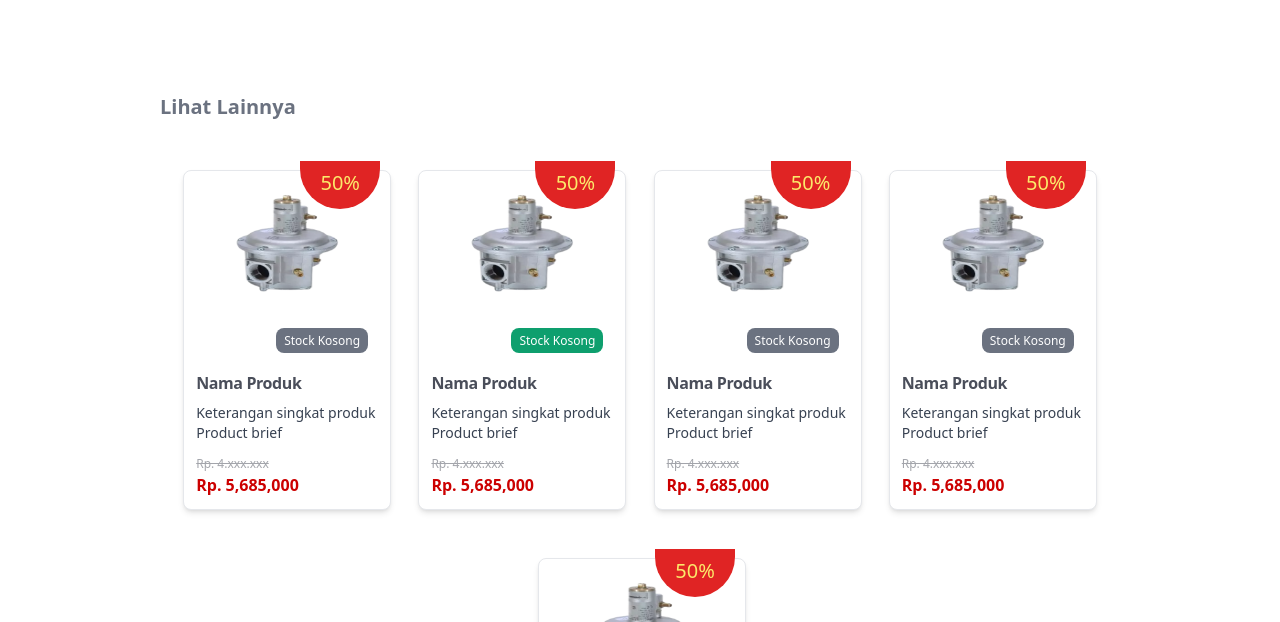
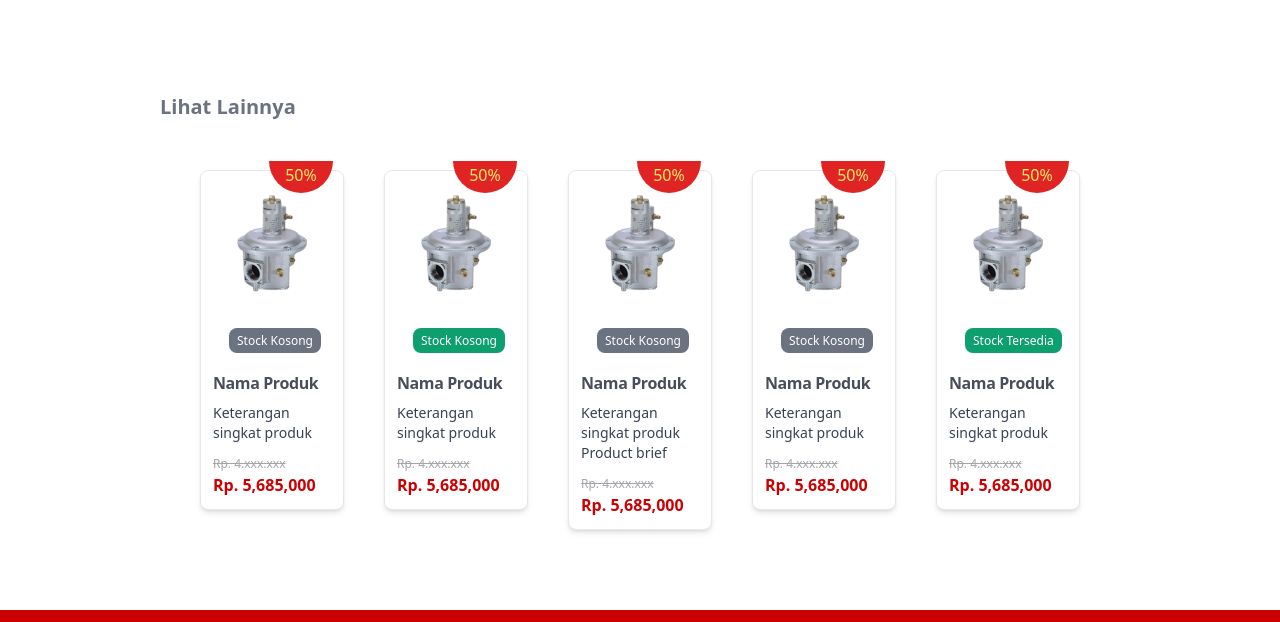
Before and after one commit to alxsteven24/burnerindo, a website: page pages/produk.html in a window 1280 px wide. Shown: the part 810-1432 px from the top of the page. Drawn offline with nearby package versions, Linux system fonts and the light colour scheme.

Commit message:
update: modified lihat selengkapnya section

```diff
--- a/pages/produk.html
+++ b/pages/produk.html
@@ -746,21 +746,21 @@
                 </a>
               </div>
               <div
-                class="kategori-list mt-10 xl:mt-0 2xl:mt-0 flex flex-wrap justify-evenly gap-4 lg:justify-evenly xl:gap-0 xl:space-x-1 xl:space-y-12 2xl:gap-0"
-              >
-                <div
-                  class="relative z-[12] h-full max-w-[9rem] rounded-lg border border-gray-200 bg-white shadow-md dark:border-gray-700 dark:bg-gray-800 lg:h-[23.5rem] lg:max-w-[13rem] xl:mt-12 xl:h-full 2xl:h-auto 2xl:max-w-[16rem]"
+                class="kategori-list mt-10 xl:mt-0 2xl:mt-0 flex flex-wrap justify-evenly gap-4 lg:justify-evenly xl:gap-0 xl:space-x-0 xl:space-y-12 2xl:gap-0"
+              >
+                <div
+                  class="relative z-[12] h-full max-w-[9rem] rounded-lg border border-gray-200 bg-white shadow-md dark:border-gray-700 dark:bg-gray-800 lg:h-[23.5rem] lg:w-[13rem] xl:w-auto xl:mt-12 xl:h-full 2xl:h-auto 2xl:max-w-[16rem]"
                 >
                   <a href="#">
                     <img
-                      class="rounded-t-lg xl:h-[9rem] xl:w-[13rem] 2xl:w-[16rem]"
+                      class="rounded-t-lg xl:h-[9rem] xl:w-auto 2xl:w-[16rem]"
                       src="./../assets/produk-laris.webp"
                       alt=""
                     />
                   </a>
                   <div class="p-2 xl:p-3">
                     <div
-                      class="ml-8 inline items-center rounded-lg bg-gray-500 py-[0.3rem] px-[0.5rem] text-center text-[10px] font-medium text-white sm:ml-[0rem] md:ml-[1rem] lg:ml-[4rem] lg:px-2 lg:text-[12px] xl:ml-[5rem] xl:py-1 2xl:ml-[6rem] 2xl:text-base"
+                      class="ml-8 inline items-center rounded-lg bg-gray-500 py-[0.3rem] px-[0.5rem] text-center text-[10px] font-medium text-white sm:ml-[0rem] md:ml-[1rem] lg:ml-[4rem] lg:px-2 lg:text-[12px] xl:ml-[1rem] xl:py-1 2xl:ml-[6rem] 2xl:text-base"
                       data-translatable
                     >
                       <span>Stock Kosong</span>
@@ -768,14 +768,15 @@
                     </div>
                     <a href="#">
                       <h5
-                        class="mb-2 mt-5 text-xs font-bold tracking-tight text-[#4a4e5a] lg:text-base xl:mt-5 2xl:text-lg"
+                        class="mb-2 mt-5 text-xs font-bold tracking-tight text-[#4a4e5a] lg:text-base xl:text-[16px] xl:mt-5 2xl:text-lg"
                         data-translatable
                       >
                         <span>Nama Produk</span>
                         <span>Product Name</span>
                       </h5>
-                    </a>
-                    <p
+
+                    </a>
+                    <p data-translatable
                     class="mb-3 text-[11px] font-normal text-gray-700 dark:text-gray-400 lg:text-sm 2xl:text-base"
                   >
                     <span>Keterangan singkat produk</span>
@@ -794,7 +795,7 @@
                       </p>
                     </div>
                     <div
-                      class="absolute right-[10px] top-[-5px] z-[2] flex h-[2rem] w-[3rem] items-center justify-center rounded-b-full bg-red-600 px-2 pt-0 pb-1 text-center text-[10px] font-medium text-yellow-200 lg:text-[20px] xl:top-[-10px] xl:h-[3rem] xl:w-[5rem]"
+                      class="absolute right-[10px] top-[-5px] z-[2] flex h-[2rem] w-[3rem] items-center justify-center rounded-b-full bg-red-600 px-2 pt-0 pb-1 text-center text-[10px] font-medium text-yellow-200 lg:text-[20px] xl:text-[16px] xl:top-[-10px] xl:h-[2rem] xl:w-[4rem]"
                       data-translatable
                     >
                       <span>50%</span>
@@ -803,18 +804,18 @@
                   </div>
                 </div>
                 <div
-                  class="relative z-[12] h-full max-w-[9rem] rounded-lg border border-gray-200 bg-white shadow-md dark:border-gray-700 dark:bg-gray-800 lg:h-[23.5rem] lg:max-w-[13rem] xl:h-full 2xl:h-auto 2xl:max-w-[16rem]"
+                  class="relative z-[12] h-full max-w-[9rem] rounded-lg border border-gray-200 bg-white shadow-md dark:border-gray-700 dark:bg-gray-800 lg:h-[23.5rem] lg:w-[13rem] xl:w-auto xl:h-full 2xl:h-auto 2xl:max-w-[16rem]"
                 >
                   <a href="#">
                     <img
-                      class="rounded-t-lg xl:h-[9rem] xl:w-[13rem] 2xl:w-[16rem]"
+                      class="rounded-t-lg xl:h-[9rem] xl:w-auto 2xl:w-[16rem]"
                       src="./../assets/produk-laris.webp"
                       alt=""
                     />
                   </a>
                   <div class="p-2 xl:p-3">
                     <div
-                      class="ml-8 inline items-center rounded-lg bg-green-500 py-[0.3rem] px-[0.5rem] px-3 text-center text-[10px] font-medium text-white sm:ml-[0rem] md:ml-[1rem] lg:ml-[4rem] lg:px-2 lg:text-[12px] xl:ml-[5rem] xl:py-1 2xl:ml-[6rem] 2xl:text-base"
+                      class="ml-8 inline items-center rounded-lg bg-green-500 py-[0.3rem] px-[0.5rem] px-3 text-center text-[10px] font-medium text-white sm:ml-[0rem] md:ml-[1rem] lg:ml-[4rem] lg:px-2 lg:text-[12px] xl:ml-[1rem] xl:py-1 2xl:ml-[6rem] 2xl:text-base"
                       data-translatable
                     >
                       <span>Stock Kosong</span>
@@ -822,14 +823,16 @@
                     </div>
                     <a href="#">
                       <h5
-                        class="mb-2 mt-5 text-xs font-bold tracking-tight text-[#4a4e5a] lg:text-base xl:mt-5 2xl:text-lg"
+                        class="mb-2 mt-5 text-xs font-bold tracking-tight text-[#4a4e5a] lg:text-base xl:text-[16px] xl:mt-5 2xl:text-lg"
                         data-translatable
                       >
                         <span>Nama Produk</span>
                         <span>Product Name</span>
                       </h5>
+
                     </a>
                     <p
+                    data-translatable
                       class="mb-3 text-[11px] font-normal text-gray-700 dark:text-gray-400 lg:text-sm 2xl:text-base"
                     >
                       <span>Keterangan singkat produk</span>
@@ -848,7 +851,7 @@
                       </p>
                     </div>
                     <div
-                      class="absolute right-[10px] top-[-5px] z-[2] flex h-[2rem] w-[3rem] items-center justify-center rounded-b-full bg-red-600 px-2 pt-0 pb-1 text-center text-[10px] font-medium text-yellow-200 lg:text-[20px] xl:top-[-10px] xl:h-[3rem] xl:w-[5rem]"
+                      class="absolute right-[10px] top-[-5px] z-[2] flex h-[2rem] w-[3rem] items-center justify-center rounded-b-full bg-red-600 px-2 pt-0 pb-1 text-center text-[10px] font-medium text-yellow-200 lg:text-[20px] xl:text-[16px] xl:top-[-10px] xl:h-[2rem] xl:w-[4rem]"
                       data-translatable
                     >
                       <span>50%</span>
@@ -857,18 +860,18 @@
                   </div>
                 </div>
                 <div
-                  class="relative z-[12] h-full max-w-[9rem] rounded-lg border border-gray-200 bg-white shadow-md dark:border-gray-700 dark:bg-gray-800 lg:h-[23.5rem] lg:max-w-[13rem] xl:h-full 2xl:h-auto 2xl:max-w-[16rem]"
+                  class="relative z-[12] h-full max-w-[9rem] rounded-lg border border-gray-200 bg-white shadow-md dark:border-gray-700 dark:bg-gray-800 lg:h-[23.5rem] lg:w-[13rem] xl:w-auto xl:h-full 2xl:h-auto 2xl:max-w-[16rem]"
                 >
                   <a href="#">
                     <img
-                      class="rounded-t-lg xl:h-[9rem] xl:w-[13rem] 2xl:w-[16rem]"
+                      class="rounded-t-lg xl:h-[9rem] xl:w-auto 2xl:w-[16rem]"
                       src="./../assets/produk-laris.webp"
                       alt=""
                     />
                   </a>
                   <div class="p-2 xl:p-3">
                     <div
-                      class="ml-8 inline items-center rounded-lg bg-gray-500 py-[0.3rem] px-[0.5rem] text-center text-[10px] font-medium text-white sm:ml-[0rem] md:ml-[1rem] lg:ml-[4rem] lg:px-2 lg:text-[12px] xl:ml-[5rem] xl:py-1 2xl:ml-[6rem] 2xl:text-base"
+                      class="ml-8 inline items-center rounded-lg bg-gray-500 py-[0.3rem] px-[0.5rem] text-center text-[10px] font-medium text-white sm:ml-[0rem] md:ml-[1rem] lg:ml-[4rem] lg:px-2 lg:text-[12px] xl:ml-[1rem] xl:py-1 2xl:ml-[6rem] 2xl:text-base"
                       data-translatable
                     >
                       <span>Stock Kosong</span>
@@ -876,12 +879,13 @@
                     </div>
                     <a href="#">
                       <h5
-                        class="mb-2 mt-5 text-xs font-bold tracking-tight text-[#4a4e5a] lg:text-base xl:mt-5 2xl:text-lg"
+                        class="mb-2 mt-5 text-xs font-bold tracking-tight text-[#4a4e5a] lg:text-base xl:text-[16px] xl:mt-5 2xl:text-lg"
                         data-translatable
                       >
                         <span>Nama Produk</span>
                         <span>Product Name</span>
                       </h5>
+
                     </a>
                     <p
                       class="mb-3 text-[11px] font-normal text-gray-700 dark:text-gray-400 lg:text-sm 2xl:text-base"
@@ -902,7 +906,7 @@
                       </p>
                     </div>
                     <div
-                      class="absolute right-[10px] top-[-5px] z-[2] flex h-[2rem] w-[3rem] items-center justify-center rounded-b-full bg-red-600 px-2 pt-0 pb-1 text-center text-[10px] font-medium text-yellow-200 lg:text-[20px] xl:top-[-10px] xl:h-[3rem] xl:w-[5rem]"
+                      class="absolute right-[10px] top-[-5px] z-[2] flex h-[2rem] w-[3rem] items-center justify-center rounded-b-full bg-red-600 px-2 pt-0 pb-1 text-center text-[10px] font-medium text-yellow-200 lg:text-[20px] xl:text-[16px] xl:top-[-10px] xl:h-[2rem] xl:w-[4rem]"
                       data-translatable
                     >
                       <span>50%</span>
@@ -911,18 +915,18 @@
                   </div>
                 </div>
                 <div
-                  class="relative z-[12] h-full max-w-[9rem] rounded-lg border border-gray-200 bg-white shadow-md dark:border-gray-700 dark:bg-gray-800 lg:h-[23.5rem] lg:max-w-[13rem] xl:h-full 2xl:h-auto 2xl:max-w-[16rem]"
+                  class="relative z-[12] h-full max-w-[9rem] rounded-lg border border-gray-200 bg-white shadow-md dark:border-gray-700 dark:bg-gray-800 lg:h-[23.5rem] lg:w-[13rem] xl:w-auto xl:h-full 2xl:h-auto 2xl:max-w-[16rem]"
                 >
                   <a href="#">
                     <img
-                      class="rounded-t-lg xl:h-[9rem] xl:w-[13rem] 2xl:w-[16rem]"
+                      class="rounded-t-lg xl:h-[9rem] xl:w-auto 2xl:w-[16rem]"
                       src="./../assets/produk-laris.webp"
                       alt=""
                     />
                   </a>
                   <div class="p-2 xl:p-3">
                     <div
-                      class="ml-8 inline items-center rounded-lg bg-gray-500 py-[0.3rem] px-[0.5rem] text-center text-[10px] font-medium text-white sm:ml-[0rem] md:ml-[1rem] lg:ml-[4rem] lg:px-2 lg:text-[12px] xl:ml-[5rem] xl:py-1 2xl:ml-[6rem] 2xl:text-base"
+                      class="ml-8 inline items-center rounded-lg bg-gray-500 py-[0.3rem] px-[0.5rem] text-center text-[10px] font-medium text-white sm:ml-[0rem] md:ml-[1rem] lg:ml-[4rem] lg:px-2 lg:text-[12px] xl:ml-[1rem] xl:py-1 2xl:ml-[6rem] 2xl:text-base"
                       data-translatable
                     >
                       <span>Stock Kosong</span>
@@ -930,14 +934,15 @@
                     </div>
                     <a href="#">
                       <h5
-                        class="mb-2 mt-5 text-xs font-bold tracking-tight text-[#4a4e5a] lg:text-base xl:mt-5 2xl:text-lg"
+                        class="mb-2 mt-5 text-xs font-bold tracking-tight text-[#4a4e5a] lg:text-base xl:text-[16px] xl:mt-5 2xl:text-lg"
                         data-translatable
                       >
                         <span>Nama Produk</span>
                         <span>Product Name</span>
                       </h5>
-                    </a>
-                    <p
+
+                    </a>
+                    <p data-translatable
                     class="mb-3 text-[11px] font-normal text-gray-700 dark:text-gray-400 lg:text-sm 2xl:text-base"
                   >
                     <span>Keterangan singkat produk</span>
@@ -956,7 +961,7 @@
                       </p>
                     </div>
                     <div
-                      class="absolute right-[10px] top-[-5px] z-[2] flex h-[2rem] w-[3rem] items-center justify-center rounded-b-full bg-red-600 px-2 pt-0 pb-1 text-center text-[10px] font-medium text-yellow-200 lg:text-[20px] xl:top-[-10px] xl:h-[3rem] xl:w-[5rem]"
+                      class="absolute right-[10px] top-[-5px] z-[2] flex h-[2rem] w-[3rem] items-center justify-center rounded-b-full bg-red-600 px-2 pt-0 pb-1 text-center text-[10px] font-medium text-yellow-200 lg:text-[20px] xl:text-[16px] xl:top-[-10px] xl:h-[2rem] xl:w-[4rem]"
                       data-translatable
                     >
                       <span>50%</span>
@@ -965,18 +970,18 @@
                   </div>
                 </div>
                 <div
-                  class="relative z-[12] h-full max-w-[9rem] rounded-lg border border-gray-200 bg-white shadow-md dark:border-gray-700 dark:bg-gray-800 lg:h-[23.5rem] lg:max-w-[13rem] xl:h-full 2xl:h-auto 2xl:max-w-[16rem]"
+                  class="relative z-[12] h-full max-w-[9rem] rounded-lg border border-gray-200 bg-white shadow-md dark:border-gray-700 dark:bg-gray-800 lg:h-[23.5rem] lg:w-[13rem] xl:w-auto xl:h-full 2xl:h-auto 2xl:max-w-[16rem]"
                 >
                   <a href="#">
                     <img
-                      class="rounded-t-lg xl:h-[9rem] xl:w-[13rem] 2xl:w-[16rem]"
+                      class="rounded-t-lg xl:h-[9rem] xl:w-auto 2xl:w-[16rem]"
                       src="./../assets/produk-laris.webp"
                       alt=""
                     />
                   </a>
                   <div class="p-2 xl:p-3">
                     <div
-                      class="ml-8 inline items-center rounded-lg bg-green-500 py-[0.3rem] px-[0.5rem] px-3 text-center text-[10px] font-medium text-white sm:ml-[0rem] md:ml-[1rem] lg:ml-[4rem] lg:px-2 lg:text-[12px] xl:ml-[5rem] xl:py-1 2xl:ml-[6rem] 2xl:text-base"
+                      class="ml-8 inline items-center rounded-lg bg-green-500 py-[0.3rem] px-[0.5rem] px-3 text-center text-[10px] font-medium text-white sm:ml-[0rem] md:ml-[1rem] lg:ml-[4rem] lg:px-2 lg:text-[12px] xl:ml-[1rem] xl:py-1 2xl:ml-[6rem] 2xl:text-base"
                       data-translatable
                     >
                       <span>Stock Tersedia</span>
@@ -984,14 +989,14 @@
                     </div>
                     <a href="#">
                       <h5
-                        class="mb-2 mt-5 text-xs font-bold tracking-tight text-[#4a4e5a] lg:text-base xl:mt-5 2xl:text-lg"
+                        class="mb-2 mt-5 text-xs font-bold tracking-tight text-[#4a4e5a] lg:text-base xl:text-[16px] xl:mt-5 2xl:text-lg"
                         data-translatable
                       >
                         <span>Nama Produk</span>
                         <span>Product Name</span>
                       </h5>
                     </a>
-                    <p
+                    <p data-translatable
                     class="mb-3 text-[11px] font-normal text-gray-700 dark:text-gray-400 lg:text-sm 2xl:text-base"
                   >
                     <span>Keterangan singkat produk</span>
@@ -1010,7 +1015,7 @@
                       </p>
                     </div>
                     <div
-                      class="absolute right-[10px] top-[-5px] z-[2] flex h-[2rem] w-[3rem] items-center justify-center rounded-b-full bg-red-600 px-2 pt-0 pb-1 text-center text-[10px] font-medium text-yellow-200 lg:text-[20px] xl:top-[-10px] xl:h-[3rem] xl:w-[5rem]"
+                      class="absolute right-[10px] top-[-5px] z-[2] flex h-[2rem] w-[3rem] items-center justify-center rounded-b-full bg-red-600 px-2 pt-0 pb-1 text-center text-[10px] font-medium text-yellow-200 lg:text-[20px] xl:text-[16px] xl:top-[-10px] xl:h-[2rem] xl:w-[4rem]"
                       data-translatable
                     >
                       <span>50%</span>
```
Also changed, not shown: dist/css/output.css. Lines whose indentation alone changed are shown as unchanged.
